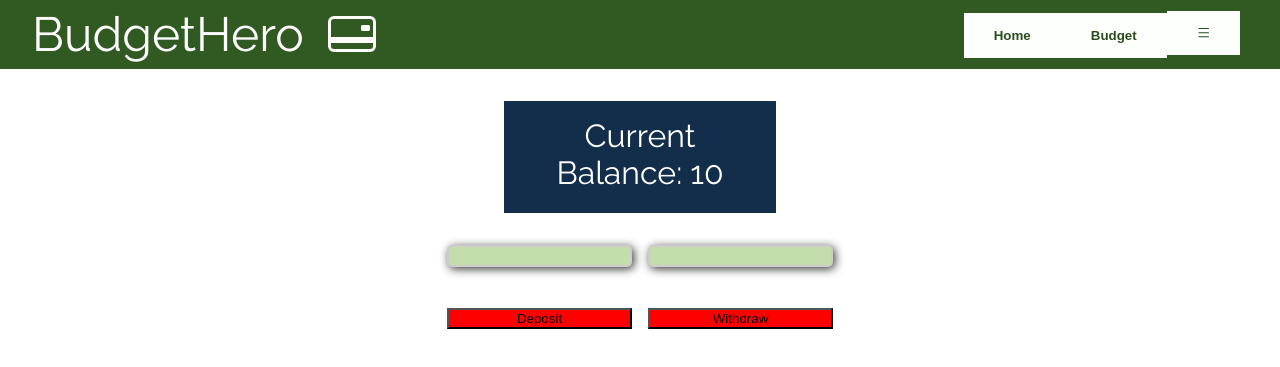
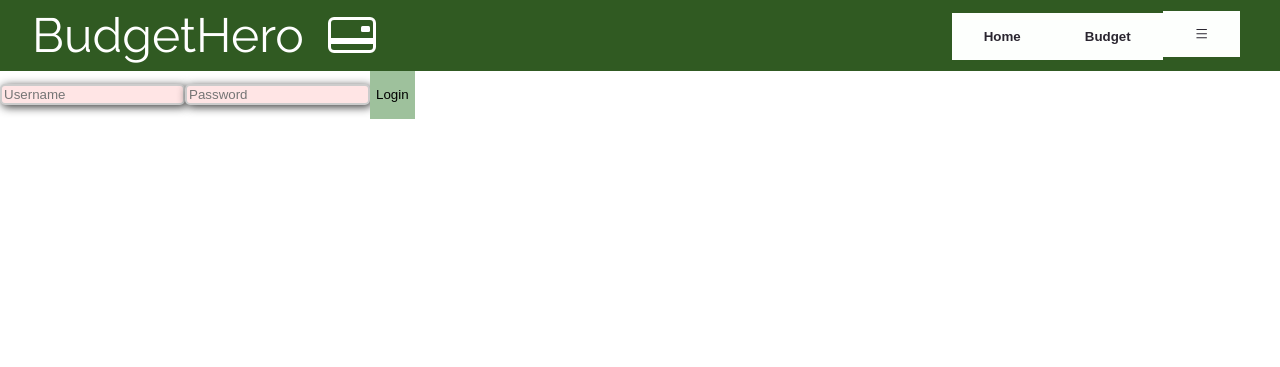
Before and after one commit to johnbonanno-source/budgetingTool, a React (Create React App) app: page / in a window 1280 px wide. Shown: the top 367 px of the page. Built offline with nearby package versions, Linux system fonts and the light colour scheme.

Commit message:
Added increment and decrement counter.
Co-authored-by: John Bonanno <johnbonanno-source@users.noreply.github.com>

```diff
--- a/src/App.css
+++ b/src/App.css
@@ -1,3 +1,8 @@
+body{
+
+}
+
+
 .App {
   text-align: center;
 }
--- a/src/App.js
+++ b/src/App.js
@@ -5,13 +5,16 @@ import MainHeader from './Components/MainHeader';
 import MessageList from './Components/MessageList';
 import PageFooter from './Components/PageFooter';
 import AvailableBalance from './Components/AvailableBalance';
-import BalanceModifier from './Components/BalanceModifier'
+import BalanceModifier from './Components/BalanceModifier';
+import Login from './Components/LogIn';
 
 function App() {
 
   const [modalPosting, setModalPosting] = useState(false);
   const [balance, setBalance] = useState(10);
-  console.log("APP.JS"+balance);
+  const [loggedIn, setLoggedIn] = useState(false);
+
+
   function hideModalHandler(){
     setModalPosting(false)
   };
@@ -23,12 +26,25 @@ function App() {
     setModalPosting(false)
   };
 
+  const divStyle = {
+    visibility: loggedIn ? 'visible' : 'hidden',
+  };
+
+  const loggedoutStyle = {
+    visibility: loggedIn ? 'hidden' : 'visible',
+  };
+
   return <>
     <MainHeader/>
-    <AvailableBalance balance={balance} setBalance={setBalance}/>
-    <main>
-      <MessageList isPosting={modalPosting}  onStopPosting={hideModalHandler} />
-    </main>
+    <Login loggedIn={loggedIn} setLoggedIn={setLoggedIn} />
+    <div style={divStyle}>
+
+
+      <AvailableBalance balance={balance} setBalance={setBalance}/>
+      <main>
+        <MessageList isPosting={modalPosting}  onStopPosting={hideModalHandler} />
+      </main>
+    </div>
       <PageFooter/>
   </>
 
--- a/src/Components/AvailableBalance.jsx
+++ b/src/Components/AvailableBalance.jsx
@@ -11,7 +11,7 @@ function AvailableBalance({ balance,setBalance }) {
                     Current Balance: {balance}
                 </h1>
             </header>
-                <BalanceModifier balance={balance} setBalance={setBalance}/>
+            <BalanceModifier balance={balance} setBalance={setBalance}/>
         </>
     )
 }
--- a/src/Components/AvailableBalance.module.css
+++ b/src/Components/AvailableBalance.module.css
@@ -5,11 +5,12 @@
 
   .balanceBox {
     font-family: 'Raleway', sans-serif;
-    background-color: rgb(19, 46, 75);
+    background-color: rgb(48, 90, 34);
     margin: auto;
     width: 15rem;
     height: 5rem;
     margin-top: 2rem;
+
   }
 header{
   padding: 1rem;
--- a/src/Components/BalanceModifier.jsx
+++ b/src/Components/BalanceModifier.jsx
@@ -4,32 +4,33 @@ import { useState } from "react";
 import App from '../App.js';
 import modifyLayout from "./BalanceModifier.module.css";
 
-const BalanceModifier = ({ balance, setBalance }) => {
+function BalanceModifier ({ balance, setBalance }){
 
   const handleAddButtonClick = () => {
     let inputfield = document.getElementById("incrementBalance");
     let delta = parseInt(inputfield.value);
-    console.log("DELTA"+delta)
     if(typeof delta === 'number' && !isNaN(delta)){
       setBalance(balance + parseInt(inputfield.value));
     }
   };
 
-
   const handleSubtractButtonClick = () => {
     let inputfield = document.getElementById("decrementBalance");
     setBalance(balance - parseInt(inputfield.value));
+
+    // let delta = parseInt(inputfield.value);
+    // if(typeof delta === 'number' && !isNaN(delta)){
+    //   setBalance(balance + parseInt(inputfield.value));
+    // }
   };
 
   return (
     <div className={classes.modifyLayout}>
+      <input id={"incrementBalance"} className={classes.modifyinput}  />
+      <input id={"decrementBalance"} className={classes.modifyinput} />
 
-
-      <input id={"incrementBalance"} className={classes.modify}  />
-      <input id={"decrementBalance"} className={classes.modify} />
-
-      <button onClick={handleAddButtonClick}>Deposit</button>
-      <button onClick={handleSubtractButtonClick}>Withdraw</button>
+      <button className={classes.modifyButton} onClick={handleAddButtonClick}>Deposit</button>
+      <button className={classes.modifyButton} onClick={handleSubtractButtonClick}>Withdraw</button>
     </div>
   );
 };
--- a/src/Components/BalanceModifier.module.css
+++ b/src/Components/BalanceModifier.module.css
@@ -1,28 +1,47 @@
 .modifyLayout{
     display: grid;
-    gap: 1rem;
+    column-gap: 1rem;
     justify-content: center;
-    margin-top: 2rem;
+    margin-top: 1rem;
     grid-template-columns: 1fr 1fr;
-    width: 200px;
+    width: 5rem;
     margin-left: auto;
     margin-right: auto;
+
     }
 
 .modifySymbol {
     gap: 1rem;
 }
 
-input{
-    background-color: rgb(196, 221, 172);
+.modifyinput{
+    background-color:white;
     border-radius: none;
-    line-height: 1rem;
-}
-.modify{
-border-radius: none;
+    /* line-height: 1rem; */
+    box-shadow: none;
+    border-color: rgb(134, 134, 134);
+    border-style: groove;
+    border-width: .2rem;
+    width: 7.4rem;
+    margin-bottom: .4rem;
+    margin-top: 0rem;
 
 }
 
-button{
-    background-color: red;
+.modifyButton{
+    background-color: rgb(62, 161, 70);
+    border: none;
+    border-radius: 4px;
+    width: 75px;
+    line-height: 30px;
+    justify-content: center;
+    margin: auto;
+    /* box-shadow: 2px 2px 10px rgb(152, 149, 149); */
 }
+
+.modifyButton:hover {
+    background-color: rgb(31, 83, 28);
+    color: white;
+    transition: background-color 0.2s;
+
+}
--- /dev/null
+++ b/src/Components/LogIn.jsx
@@ -0,0 +1,54 @@
+import React, { useState } from 'react';
+import App from '../App.js'
+import LoginButton from './LoginButton.jsx';
+
+function Login({loggedIn,setLoggedIn}) {
+
+    const [password, setPassword] = useState("");
+    const [username, setUsername] = useState("");
+
+
+    function handleLogout() {
+        setLoggedIn(false);
+        console.log(loggedIn)
+    };
+    function handleLogin() {
+        setLoggedIn(true);
+        console.log(loggedIn)
+
+    };
+
+    return (
+        <>
+        <div>
+            {!loggedIn ? (
+            <>
+                <input
+                id={"username"}
+                type="text"
+                placeholder="Username"
+                />
+
+                <input
+                id={"password"}
+                type="password"
+                placeholder="Password"/>
+
+                <LoginButton buttonText={"Login"} onClick={handleLogin}>Login</LoginButton>
+            </>
+
+            )
+            :
+            (
+            <>
+                <LoginButton buttonText={"Logout"} onClick={handleLogout}>Logout</LoginButton>
+            </>
+            )
+
+        }
+        </div>
+        </>
+    );
+}
+
+export default Login;
--- /dev/null
+++ b/src/Components/LoginButton.jsx
@@ -0,0 +1,11 @@
+import classes from './LoginButton.module.css';
+
+function LoginButton({onClick,buttonText}){
+return (
+    <button className={classes.logOut} onClick={onClick}>{buttonText}</button>
+)
+
+}
+
+
+export default LoginButton;
--- /dev/null
+++ b/src/Components/LoginButton.module.css
@@ -0,0 +1,13 @@
+.logOut{
+    background-color: rgb(158, 193, 156);
+    border: none;
+    height: 3rem;
+
+    }
+
+  .logOut:hover{
+    background-color: rgb(177, 175, 57);
+    color: white;
+    transition: background-color 0.3s;
+
+  }
--- a/src/Components/MainHeader.jsx
+++ b/src/Components/MainHeader.jsx
@@ -3,7 +3,7 @@ import App from '../App';
 import classes from './MainHeader.module.css';
 import { BsFillEmojiSmileUpsideDownFill, BsCreditCard2Back } from "react-icons/bs";
 import { AiOutlineMenu } from "react-icons/ai";
-
+import LoginButton from './LoginButton';
 
 function MainHeader({ onCreatePost }) {
   return (
@@ -15,9 +15,10 @@ function MainHeader({ onCreatePost }) {
       <p>
         <div className={classes.navComponentBox}>
 
-        <button className={classes.viewProfile}>Home</button>
-        <button className={classes.viewProfile}>Budget</button>
-        <button className={classes.viewProfile}><AiOutlineMenu className={classes.menuIcon}/></button>
+          <button className={classes.viewProfile}>Home</button>
+          <button className={classes.viewProfile}>Budget</button>
+          {/* <LoginButton buttonText={"pp"}/> */}
+         <button className={classes.viewProfile}><AiOutlineMenu className={classes.menuIcon}/></button>
         </div>
       </p>
     </header>
--- a/src/Components/MainHeader.module.css
+++ b/src/Components/MainHeader.module.css
@@ -23,7 +23,7 @@
     align-items: center;
     color: white;
   }
-
+/*
   .button {
     display: inline-flex;
     align-items: center;
@@ -31,12 +31,13 @@
     padding: 1.75rem 3.5rem;
     color: #2a2630;
     border: none;
-    border-radius: 4px;
-    box-shadow: 0 2px 8px rgba(0, 0, 0, 0.2);
+    border-radius: none;
+
     cursor: pointer;
     font-weight: bold;
 
-  }
+
+  } */
 
   .viewProfile:hover {
     background-color: #c39955;
@@ -44,20 +45,22 @@
 .viewProfile {
   display: inline-flex;
     align-items: right;
-    gap: 0.5rem;
-
-    /* background-color: #d1a977; */
+    /* gap: 0.5rem;
+   */
     background-color: #fdfffd;
     color: rgb(41, 76, 28);
-    /* border: 1px solid rgb(34, 66, 25); */
+    box-shadow: none;
     border: none;
-    /* border-radius: 3px; */
-    /* box-shadow: 0 2px 8px rgba(0, 0, 0, 0.2); */
+
     font-weight: bold;
-    padding-top: 15px;
-    padding-bottom: 15px;
-    padding-left: 30px;
-    padding-right: 30px;
+    padding-top: 1rem;
+    padding-bottom: 1rem;
+    padding-left: 2rem;
+    padding-right: 2rem;
+    color: #2a2630;
+    border: none;
+    border-radius: none;
+    font-weight: bold;
 }
 
 .viewProfile:hover {
@@ -65,8 +68,6 @@
   color: white;
   transition: background-color 0.3s;
   text-decoration: underline;
-
-
 }
 .navComponentBox{
   border-radius: 10px;
```
Also changed, not shown: src/Components/LogIn.module.css (added).
